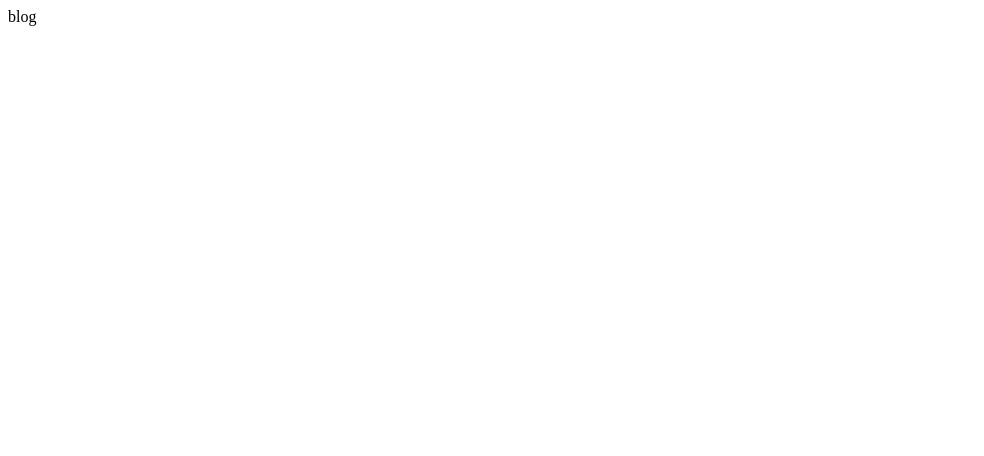
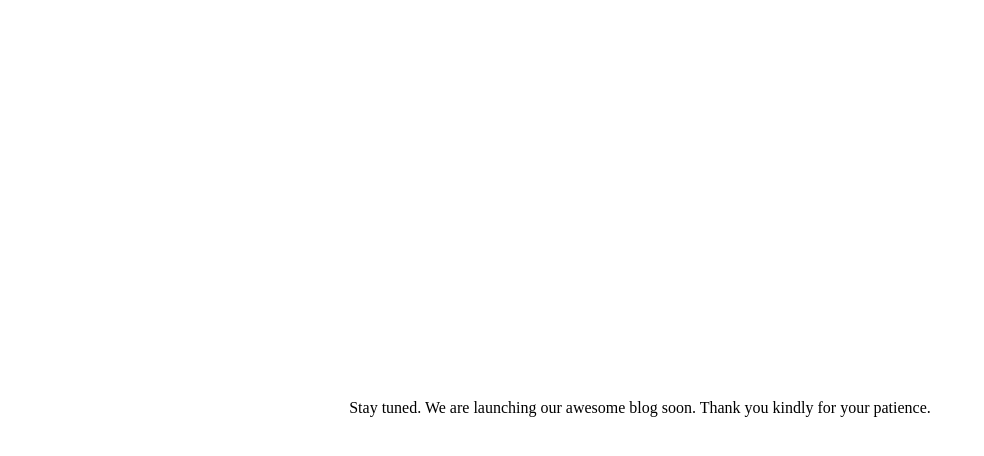
Before and after one commit to JanineSooThow/React-mini-project-makeup-store, a Next.js app in the folder mini-project-2/: page /blog in a window 1280 px wide. Shown: the top 456 px of the page, without its empty margins (0-984 px from the left). Built offline with nearby package versions, Linux system fonts and the light colour scheme.

Commit message:
updated blog

```diff
--- a/mini-project-2/app/blog/page.tsx
+++ b/mini-project-2/app/blog/page.tsx
@@ -1,7 +1,11 @@
-import React from 'react'
+import React from 'react';
 
-export default function page() {
+const CenteredText: React.FC = () => {
   return (
-    <div>blog</div>
-  )
-}
+    <div style={{ display: 'flex', justifyContent: 'center', alignItems: 'center', height: '100vh' }}>
+      <p>Stay tuned. We are launching our awesome blog soon. Thank you kindly for your patience.</p>
+    </div>
+  );
+};
+
+export default CenteredText;
--- a/mini-project-2/app/page.tsx
+++ b/mini-project-2/app/page.tsx
@@ -17,6 +17,7 @@ const HomePage: React.FC = () => {
       <br></br>
       <Featured></Featured>
 
+
    </div>
     </>
   );
--- a/mini-project-2/src/components/Footer.jsx
+++ b/mini-project-2/src/components/Footer.jsx
@@ -4,8 +4,9 @@ import { MDBFooter, MDBContainer, MDBRow, MDBCol, MDBInput, MDBBtn } from 'mdb-r
 
 
 export default function Footer() {
+
   const handleSubscribe = () => {
-    alert('Thank you, we will be in touch soon!');
+    alert("Thank you for subscribing to our newsletter!");
   };
   return (
     <MDBFooter bgColor='light' className='text-center text-dark text-lg-left'>
@@ -23,7 +24,7 @@ export default function Footer() {
             </MDBCol>
            {/*Subscribe button*/}
             <MDBCol size='auto' className='mb-4 mb-md-0'>
-              <MDBBtn outline color='dark'onClick={handleSubscribe}>
+              <MDBBtn outline color='dark'onClick={handleSubscribe} className='no-focus-outline'>
                 Subscribe
               </MDBBtn>
             </MDBCol>
```
Also changed, not shown: mini-project-2/src/components/Autoslider.jsx (line endings or trailing spaces).
